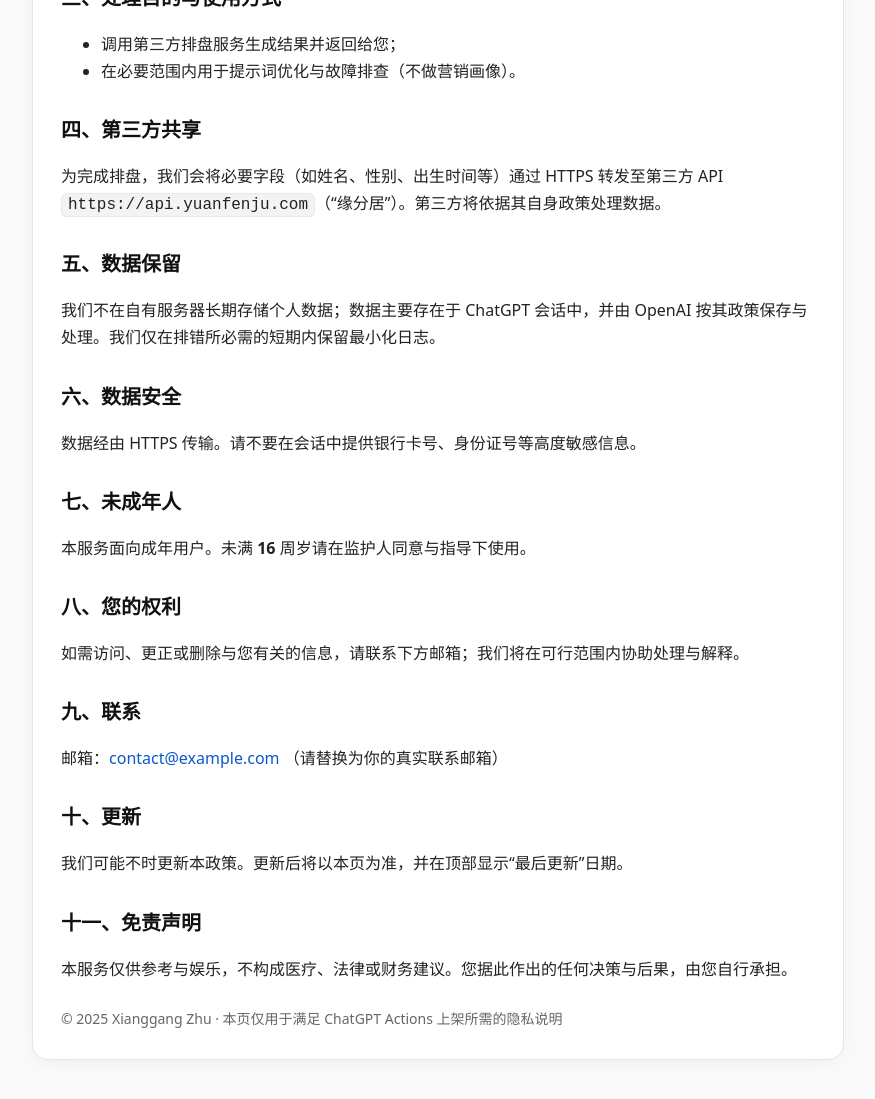
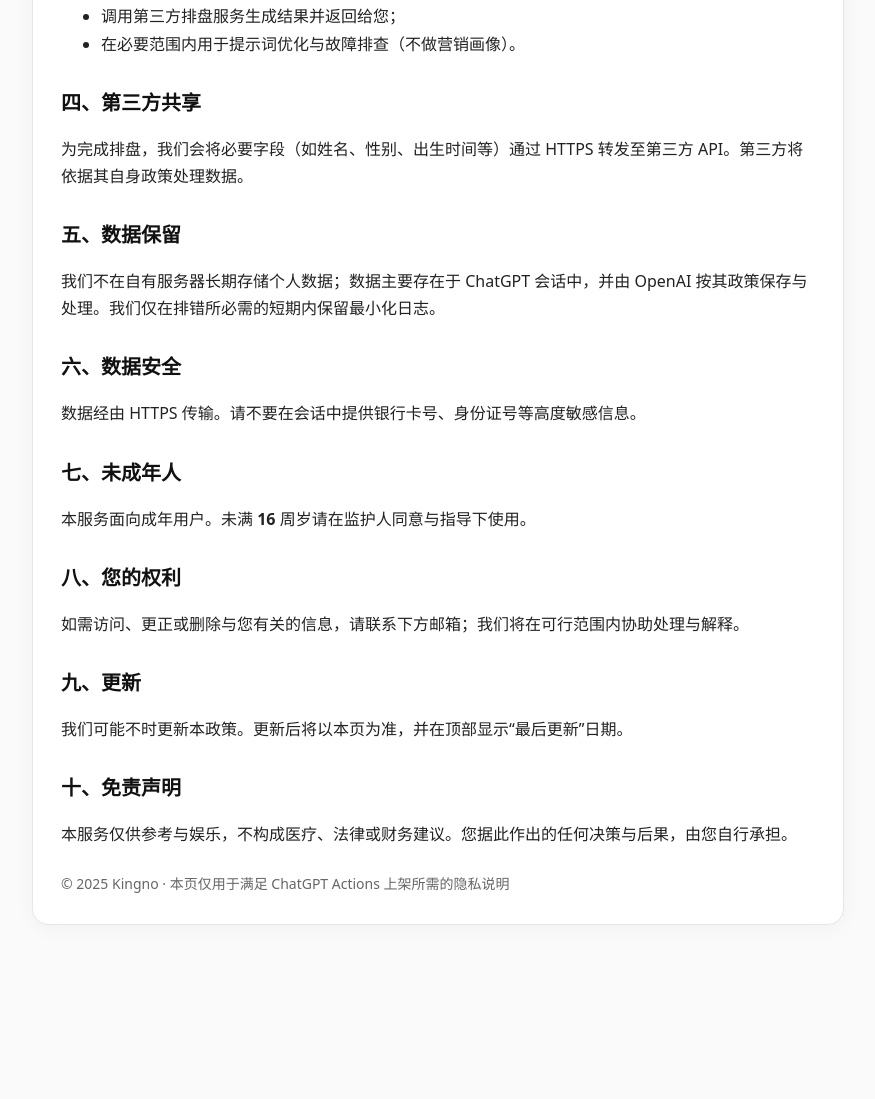
Before and after one commit to Kingno1210/gpt-privacy, a plain HTML site: page index.html in a window 1280 px wide. Shown: the part 555-1654 px from the top of the page, without its empty margins (202-1077 px from the left). After the commit the page ends 1544 px from the top, so only its background shows below. Drawn offline with Linux system fonts and the light colour scheme.

Commit message:
Update index.html

```diff
--- a/index.html
+++ b/index.html
@@ -2,10 +2,10 @@
 <html lang="zh-CN">
 <head>
   <meta charset="utf-8">
-  <title>隐私政策 - 命理与时空推演智能体</title>
+  <title>隐私政策</title>
   <meta name="viewport" content="width=device-width, initial-scale=1">
   <meta name="robots" content="noindex,nofollow">
-  <meta name="description" content="命理与时空推演智能体的隐私政策与数据使用说明。">
+  <meta name="description" content="本智能体的隐私政策与数据使用说明">
   <style>
     :root{--fg:#111;--bg:#fafafa;--muted:#666;--card:#fff;--border:#e6e6e6;}
     *{box-sizing:border-box}
@@ -27,7 +27,7 @@
     <div class="card">
       <div class="meta">最后更新：2025-08-23</div>
       <h1>隐私政策</h1>
-      <p>我们（<strong>Xianggang Zhu</strong>，“我们”）运营<strong>“命理与时空推演智能体”</strong>（下称“本服务”）。本页说明我们如何处理您在使用本服务时提供或产生的信息。</p>
+      <p>我们运营<strong>“智能体”</strong>（下称“本服务”）。本页说明我们如何处理您在使用本服务时提供或产生的信息。</p>
 
       <h2 id="scope">一、适用范围</h2>
       <p>当您在 ChatGPT 平台与本服务交互时，本政策适用。本政策不覆盖您与 OpenAI/ChatGPT 平台之间的数据处理约定；有关平台本身的数据处理，请参阅其官方隐私政策。</p>
@@ -45,7 +45,7 @@
       </ul>
 
       <h2 id="share">四、第三方共享</h2>
-      <p>为完成排盘，我们会将必要字段（如姓名、性别、出生时间等）通过 HTTPS 转发至第三方 API <code>https://api.yuanfenju.com</code>（“缘分居”）。第三方将依据其自身政策处理数据。</p>
+      <p>为完成排盘，我们会将必要字段（如姓名、性别、出生时间等）通过 HTTPS 转发至第三方 API。第三方将依据其自身政策处理数据。</p>
 
       <h2 id="retention">五、数据保留</h2>
       <p>我们不在自有服务器长期存储个人数据；数据主要存在于 ChatGPT 会话中，并由 OpenAI 按其政策保存与处理。我们仅在排错所必需的短期内保留最小化日志。</p>
@@ -59,17 +59,14 @@
       <h2 id="rights">八、您的权利</h2>
       <p>如需访问、更正或删除与您有关的信息，请联系下方邮箱；我们将在可行范围内协助处理与解释。</p>
 
-      <h2 id="contact">九、联系</h2>
-      <p>邮箱：<a href="mailto:contact@example.com">contact@example.com</a> （请替换为你的真实联系邮箱）</p>
-
-      <h2 id="updates">十、更新</h2>
+      <h2 id="updates">九、更新</h2>
       <p>我们可能不时更新本政策。更新后将以本页为准，并在顶部显示“最后更新”日期。</p>
 
-      <h2 id="disclaimer">十一、免责声明</h2>
+      <h2 id="disclaimer">十、免责声明</h2>
       <p>本服务仅供参考与娱乐，不构成医疗、法律或财务建议。您据此作出的任何决策与后果，由您自行承担。</p>
 
       <div class="footer">
-        © 2025 Xianggang Zhu · 本页仅用于满足 ChatGPT Actions 上架所需的隐私说明
+        © 2025 Kingno · 本页仅用于满足 ChatGPT Actions 上架所需的隐私说明
       </div>
     </div>
   </div>
```
